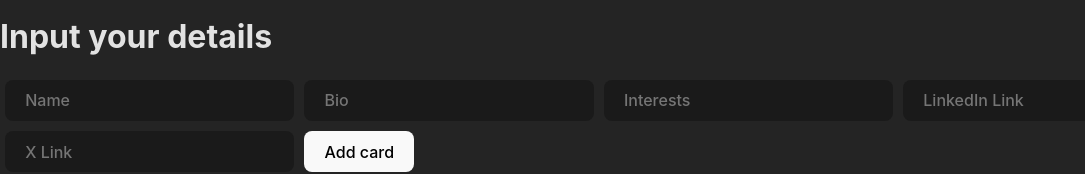
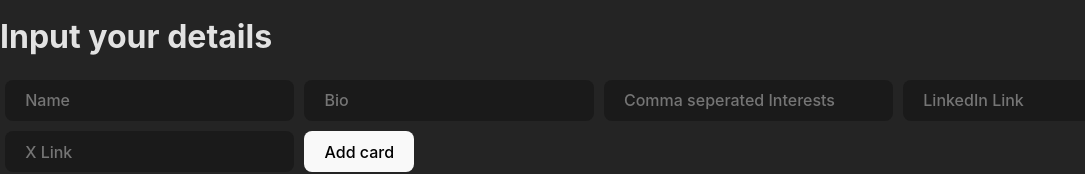
Before and after one commit to thisisudbhavv/Team-cards, a React (Vite) app in the folder frontend/: page / in a window 1280 px wide. Shown: the top 174 px of the page, without its empty margins (0-1085 px from the left). Built offline with nearby package versions, Linux system fonts and the light colour scheme; no server answers.

Commit message:
added more functionality

```diff
--- a/frontend/src/components/add.jsx
+++ b/frontend/src/components/add.jsx
@@ -7,6 +7,12 @@ export function AddCard() {
     const [interests, setInterests] = useState([]);
     const [linkedin, setLinkedIn] = useState("");
     const [x, setX] = useState("");
+
+    const handler = (e) => {
+        const value = e.target.value;
+        const array = value.split(",");
+        setInterests(array);
+    }
 
     return <div id='addcard'>
         <h1>Input your details</h1>
@@ -18,10 +24,7 @@ export function AddCard() {
             const value = e.target.value;
             setBio(e.target.value);
         }}></input>
-        <input type='text' placeholder='Interests'onChange={function(e){
-            const value = e.target.value;
-            setInterests(e.target.value);
-        }}></input>
+        <input type='text' placeholder='Comma seperated Interests'onChange={handler}></input>
         <input type='text' placeholder='LinkedIn Link'onChange={function(e){
             const value = e.target.value;
             setLinkedIn(e.target.value);
--- a/frontend/src/components/cards.jsx
+++ b/frontend/src/components/cards.jsx
@@ -7,6 +7,12 @@ export function Card({teams}) {
             return <div>
                 <h2>{team.name}</h2>
                 <p>{team.bio}</p>
+                <h3>Interests</h3>
+                <ul>
+                    {team.interests.map((interest, index) => (
+                        <li key={index}>{interest}</li>
+                    ))}
+                </ul>
                 <button onClick={team.linkedin}>LinkedIn</button>
                 <button onClick={team.x}>LinkedIn</button>
             </div>
```
